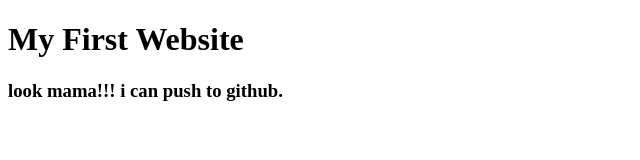
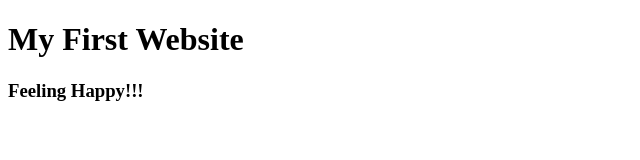
Before and after one commit to akram9704/My_First_Website, a plain HTML site: page index.html in a window 1280 px wide. Shown: the whole page, without its empty margins (0-640 px from the left). Drawn offline with Linux system fonts and the light colour scheme.

Commit message:
Update index.html

```diff
--- a/index.html
+++ b/index.html
@@ -8,6 +8,6 @@
 </head>
 <body>
     <h1>My First Website</h1>
-    <h3>look mama!!! i can push to github.</h3>
+    <h3>Feeling Happy!!!</h3>
 </body>
 </html>
```
